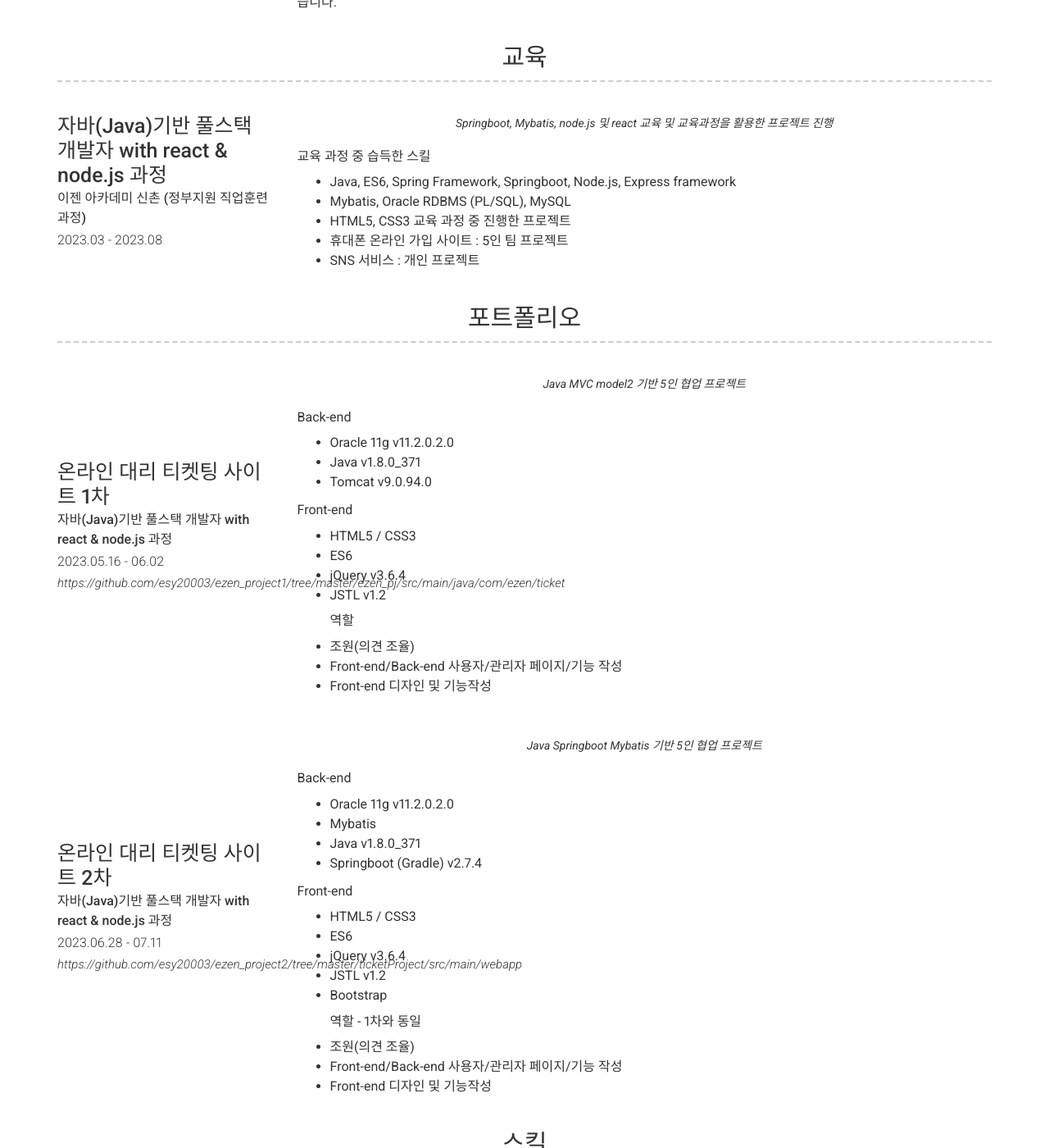
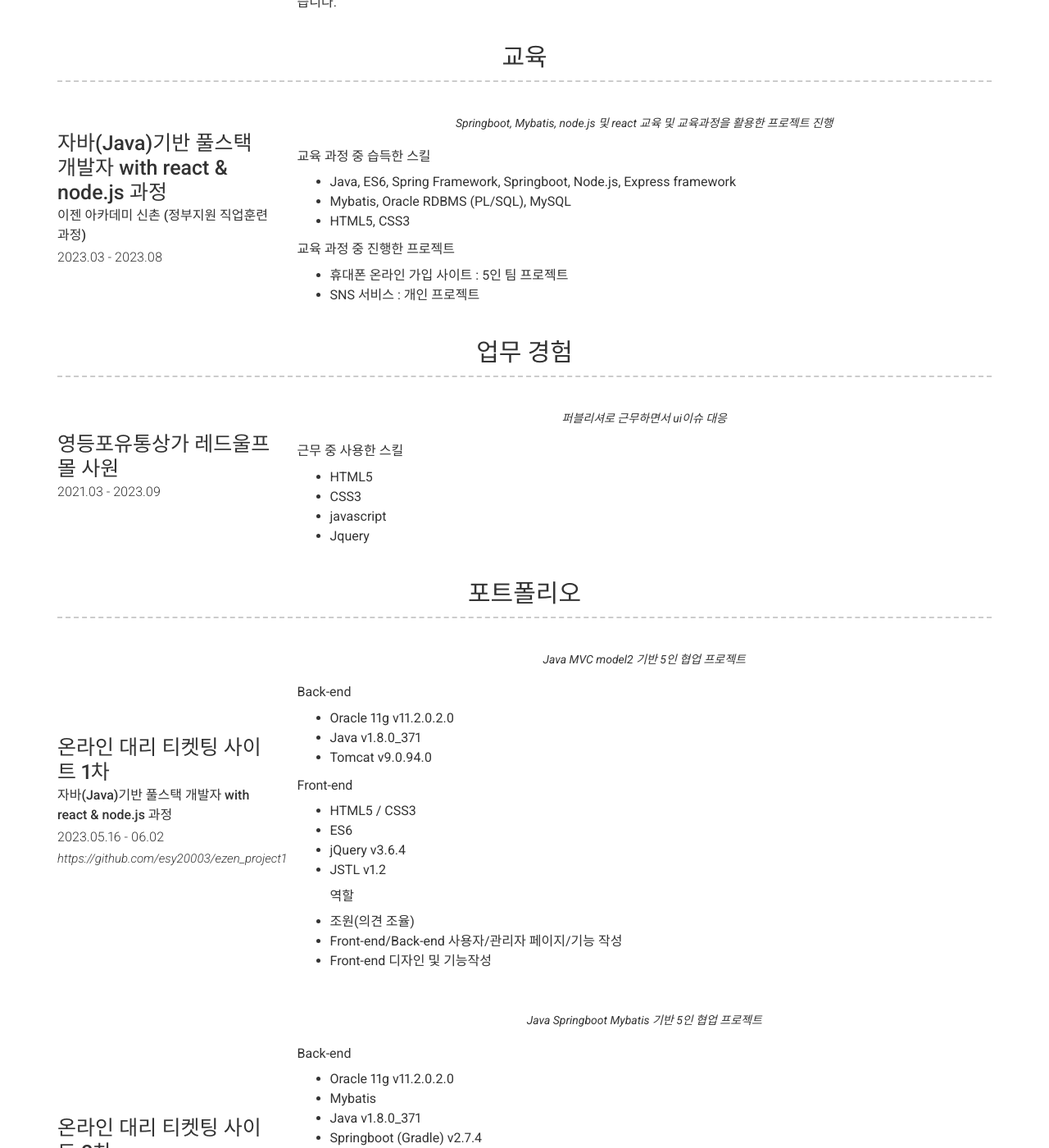
Before and after one commit to esy20003/esy20003.github.io, a Jekyll site: the page built from index.md, in a window 1280 px wide and 1400 px high, scrolled down 511 px. Shown: the whole window at 82% size. Built offline with Jekyll 4.4.1, drawn with Linux system fonts in a browser that asks for light colours; nearby versions of some CDN libraries; some of the changed text lies outside the part shown.

Commit message:
20230816
ingo update

```diff
--- a/_config.yml
+++ b/_config.yml
@@ -93,16 +93,33 @@ content:
           - Java, ES6, Spring Framework, Springboot, Node.js, Express framework
           - Mybatis, Oracle RDBMS (PL/SQL), MySQL
           - HTML5, CSS3
+
+
           교육 과정 중 진행한 프로젝트
           - 휴대폰 온라인 가입 사이트 : 5인 팀 프로젝트
           - SNS 서비스 : 개인 프로젝트
+
+  - title: 업무 경험 # Title for the section
+    layout: list # Type of content section (list/text)
+    content:
+      - layout: left
+        title: 영등포유통상가 레드울프몰 사원
+        caption: 2021.03 - 2023.09
+        quote: >
+          퍼블리셔로 근무하면서 ui이슈 대응
+        description: | # this will include new lines to allow paragraphs
+          근무 중 사용한 스킬
+          - HTML5
+          - CSS3
+          - javascript
+          - Jquery
 
   - title: 포트폴리오
     layout: list
     content:
       - layout: left
         title: 온라인 대리 티켓팅 사이트 1차
-        link: https://github.com/esy20003/ezen_project1/tree/master/ezen_pj/src/main/java/com/ezen/ticket
+        link: https://github.com/esy20003/ezen_project1
 
         caption: 2023.05.16 - 06.02
         sub_title: 자바(Java)기반 풀스택 개발자 with react & node.js 과정
@@ -128,7 +145,7 @@ content:
           - Front-end 디자인 및 기능작성
 
       - title: 온라인 대리 티켓팅 사이트 2차
-        link: https://github.com/esy20003/ezen_project2/tree/master/ticketProject/src/main/webapp
+        link: https://github.com/esy20003/ezen_project2
 
         caption: 2023.06.28 - 07.11
         sub_title: 자바(Java)기반 풀스택 개발자 with react & node.js 과정
```
